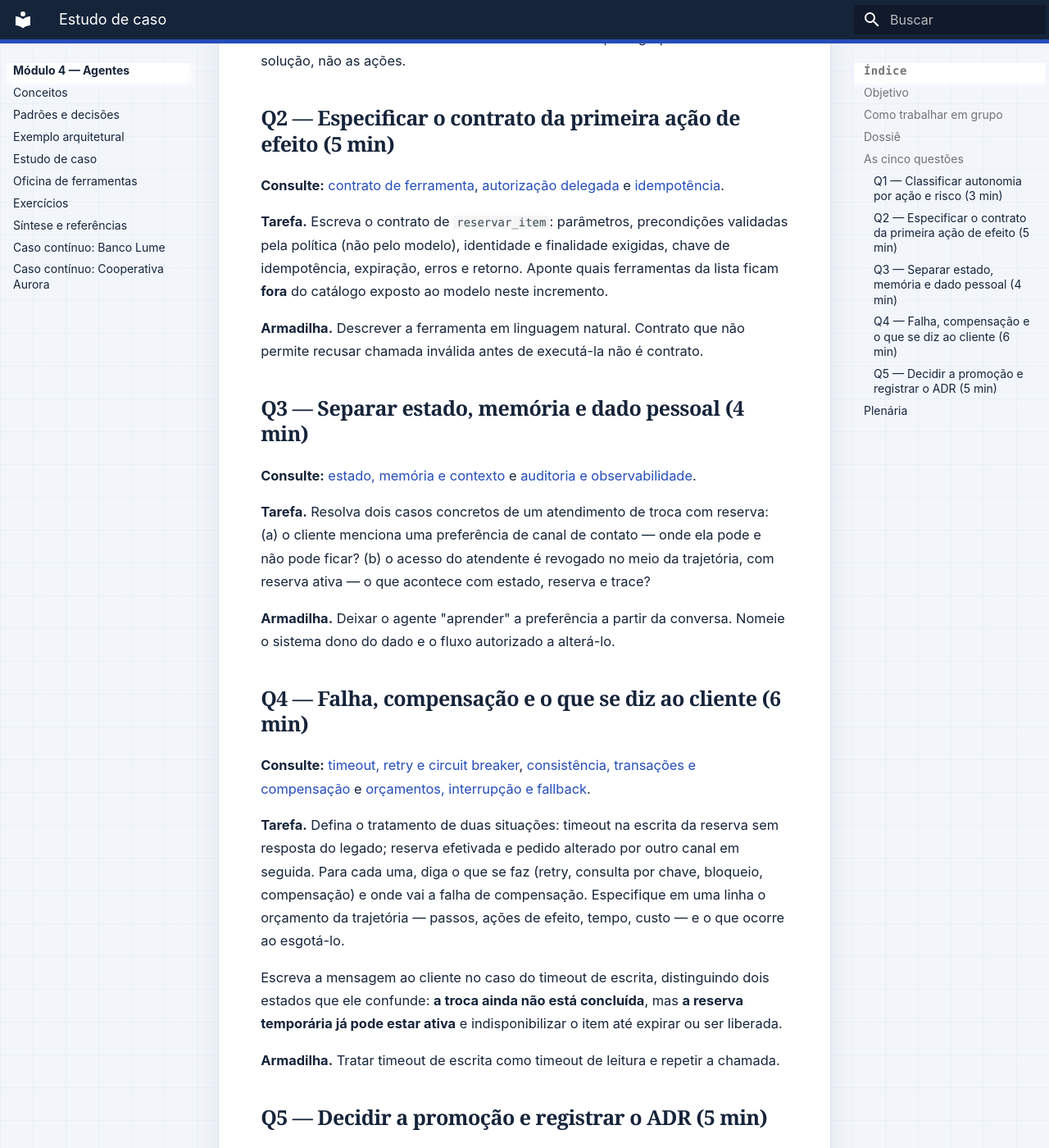
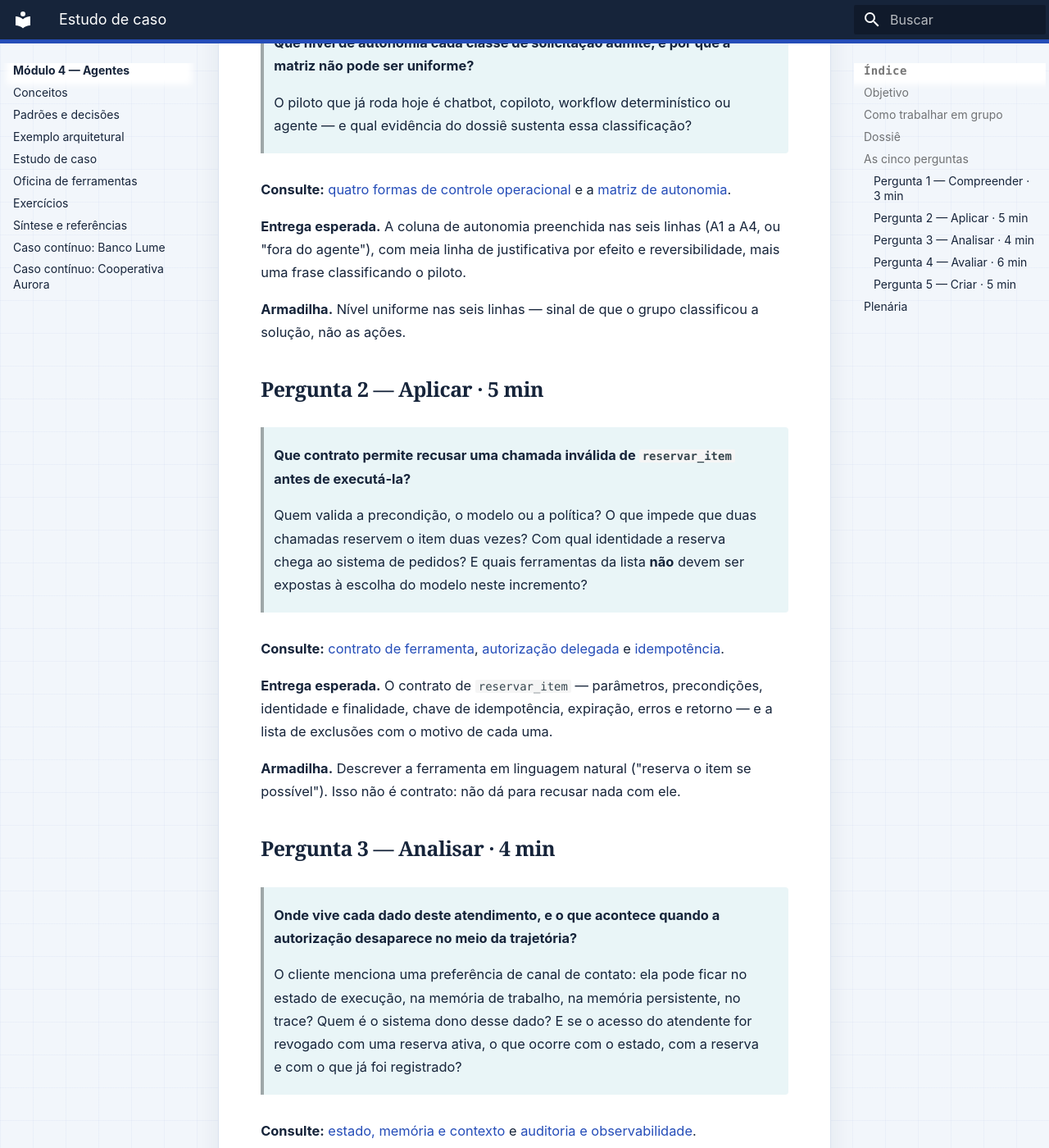
Before and after one commit to aulas-marco/arquitetura-solucoes-ia-generativa, an MkDocs documentation site: the page built from docs/modulo-4-agentes/estudo-de-caso.md, in a window 1280 px wide and 1400 px high, scrolled down 2914 px. Shown: the whole window at 82% size. Built offline with MkDocs 1.6.1 and Material for MkDocs 9.7.7, drawn with Linux system fonts in a browser that asks for light colours; some of the changed text lies outside the part shown.

Commit message:
docs(mod4): transforma as cinco tarefas do estudo de caso em perguntas por nível Bloom
As cinco seções estavam no imperativo ("atribua", "escreva") e não
apresentavam perguntas aos alunos. Cada uma passa a abrir com a pergunta
em destaque, mais sub-perguntas, e recebe o rótulo do nível cognitivo:
Compreender, Aplicar, Analisar, Avaliar e Criar, na ordem da taxonomia
de Bloom da disciplina. Consulte, entrega esperada e armadilha
permanecem; o timebox de 30 minutos não muda.

Co-Authored-By: Claude Opus 5 (1M context) <noreply@anthropic.com>

```diff
--- a/docs/modulo-4-agentes/estudo-de-caso.md
+++ b/docs/modulo-4-agentes/estudo-de-caso.md
@@ -4,7 +4,7 @@ Caso curto, para 30 minutos de discussão em grupo com o material do módulo abe
 
 ## Objetivo
 
-Decidir **quanta autonomia conceder, a que ação, sob qual autoridade e com qual recuperação** na Vértice Varejo. As cinco questões pedem respostas curtas — uma tabela, um contrato, uma mensagem, meia página de ADR — e usam as [quatro formas de controle operacional](conceitos.md#quatro-formas-de-controle-operacional), a [matriz de autonomia](padroes-e-decisoes.md#matriz-de-autonomia), o [contrato de ferramenta](padroes-e-decisoes.md#comece-pelo-contrato-de-ferramenta) e as [fitness functions](padroes-e-decisoes.md#fitness-functions-para-autonomia).
+Decidir **quanta autonomia conceder, a que ação, sob qual autoridade e com qual recuperação** na Vértice Varejo. As cinco perguntas pedem respostas curtas — uma tabela, um contrato, uma mensagem, meia página de ADR — e usam as [quatro formas de controle operacional](conceitos.md#quatro-formas-de-controle-operacional), a [matriz de autonomia](padroes-e-decisoes.md#matriz-de-autonomia), o [contrato de ferramenta](padroes-e-decisoes.md#comece-pelo-contrato-de-ferramenta) e as [fitness functions](padroes-e-decisoes.md#fitness-functions-para-autonomia).
 
 ## Como trabalhar em grupo
 
@@ -12,7 +12,7 @@ Grupos de três a cinco pessoas, 30 minutos cronometrados.
 
 **Papéis.** Distribua quatro papéis e mantenha-os até o fim, porque as tensões do caso só aparecem se alguém as defender: **arquitetura**, **segurança e privacidade**, **operações** e **comercial**. Em grupos de três, arquitetura acumula comercial.
 
-**Ritmo.** 4 min de leitura do dossiê · 3 min na Q1 · 5 min na Q2 · 4 min na Q3 · 6 min na Q4 · 5 min na Q5 · 3 min de plenária.
+**Ritmo.** 4 min de leitura do dossiê · 3 min na Pergunta 1 · 5 min na 2 · 4 min na 3 · 6 min na 4 · 5 min na 5 · 3 min de plenária.
 
 **Regra.** Toda decisão cita a seção do módulo que a sustenta. Decisão sem evidência no dossiê vira **incógnita** com o experimento que a resolveria, não suposição silenciosa. Não há tempo para consenso em tudo: registre a divergência e siga.
 
@@ -33,7 +33,7 @@ A Vértice Varejo recebe pedidos de troca, cancelamento, alteração de entrega
 | conceder desconto excepcional | políticas + pedidos | impacto financeiro |
 | alterar endereço após expedição | logística | alto risco de fraude |
 
-A coluna de autonomia foi removida de propósito: preenchê-la é a Q1.
+A coluna de autonomia foi removida de propósito: preenchê-la é a Pergunta 1.
 
 **Evidências do piloto.** Já existe um copiloto com workflow determinístico: identifica intenção, consulta dados por ferramentas de leitura e prepara orientação para o atendente executar. Três semanas com 40 atendentes e 640 solicitações:
 
@@ -49,47 +49,67 @@ A coluna de autonomia foi removida de propósito: preenchê-la é a Q1.
 
 **Incógnitas.** Sem medição de custo por atendimento, de carga de revisão do supervisor, nem de comportamento sob conteúdo malicioso no texto do cliente. A direção quer decisão em duas semanas.
 
-## As cinco questões
+## As cinco perguntas
 
-### Q1 — Classificar autonomia por ação e risco (3 min)
+As perguntas sobem os níveis da [taxonomia de Bloom](../comecar/taxonomia-de-bloom.md): compreender, aplicar, analisar, avaliar e criar. Cada uma indica o que consultar antes de responder, o tempo e a entrega esperada. Não há bloco de resposta: de Aplicar para cima, o feedback é do professor, sobre critérios, coerência e evidência.
+
+### Pergunta 1 — Compreender · 3 min
+
+> **Que nível de autonomia cada classe de solicitação admite, e por que a matriz não pode ser uniforme?**
+>
+> O piloto que já roda hoje é chatbot, copiloto, workflow determinístico ou agente — e qual evidência do dossiê sustenta essa classificação?
 
 **Consulte:** [quatro formas de controle operacional](conceitos.md#quatro-formas-de-controle-operacional) e a [matriz de autonomia](padroes-e-decisoes.md#matriz-de-autonomia).
 
-**Tarefa.** Atribua um nível (A1 a A4, ou "fora do agente") a cada linha da tabela de classes, com justificativa de meia linha por efeito e reversibilidade. Diga também se o piloto atual é chatbot, copiloto, workflow determinístico ou agente.
+**Entrega esperada.** A coluna de autonomia preenchida nas seis linhas (A1 a A4, ou "fora do agente"), com meia linha de justificativa por efeito e reversibilidade, mais uma frase classificando o piloto.
 
 **Armadilha.** Nível uniforme nas seis linhas — sinal de que o grupo classificou a solução, não as ações.
 
-### Q2 — Especificar o contrato da primeira ação de efeito (5 min)
+### Pergunta 2 — Aplicar · 5 min
+
+> **Que contrato permite recusar uma chamada inválida de `reservar_item` antes de executá-la?**
+>
+> Quem valida a precondição, o modelo ou a política? O que impede que duas chamadas reservem o item duas vezes? Com qual identidade a reserva chega ao sistema de pedidos? E quais ferramentas da lista **não** devem ser expostas à escolha do modelo neste incremento?
 
 **Consulte:** [contrato de ferramenta](padroes-e-decisoes.md#comece-pelo-contrato-de-ferramenta), [autorização delegada](padroes-e-decisoes.md#identidade-do-usuario-e-autorizacao-delegada) e [idempotência](padroes-e-decisoes.md#idempotencia-concorrencia-e-prevencao-de-repeticao).
 
-**Tarefa.** Escreva o contrato de `reservar_item`: parâmetros, precondições validadas pela política (não pelo modelo), identidade e finalidade exigidas, chave de idempotência, expiração, erros e retorno. Aponte quais ferramentas da lista ficam **fora** do catálogo exposto ao modelo neste incremento.
+**Entrega esperada.** O contrato de `reservar_item` — parâmetros, precondições, identidade e finalidade, chave de idempotência, expiração, erros e retorno — e a lista de exclusões com o motivo de cada uma.
 
-**Armadilha.** Descrever a ferramenta em linguagem natural. Contrato que não permite recusar chamada inválida antes de executá-la não é contrato.
+**Armadilha.** Descrever a ferramenta em linguagem natural ("reserva o item se possível"). Isso não é contrato: não dá para recusar nada com ele.
 
-### Q3 — Separar estado, memória e dado pessoal (4 min)
+### Pergunta 3 — Analisar · 4 min
+
+> **Onde vive cada dado deste atendimento, e o que acontece quando a autorização desaparece no meio da trajetória?**
+>
+> O cliente menciona uma preferência de canal de contato: ela pode ficar no estado de execução, na memória de trabalho, na memória persistente, no trace? Quem é o sistema dono desse dado? E se o acesso do atendente for revogado com uma reserva ativa, o que ocorre com o estado, com a reserva e com o que já foi registrado?
 
 **Consulte:** [estado, memória e contexto](conceitos.md#estado-memoria-e-contexto) e [auditoria e observabilidade](padroes-e-decisoes.md#auditoria-e-observabilidade).
 
-**Tarefa.** Resolva dois casos concretos de um atendimento de troca com reserva: (a) o cliente menciona uma preferência de canal de contato — onde ela pode e não pode ficar? (b) o acesso do atendente é revogado no meio da trajetória, com reserva ativa — o que acontece com estado, reserva e trace?
+**Entrega esperada.** Resposta aos dois casos, dizendo em cada um o que entra e o que é proibido em cada lugar.
 
-**Armadilha.** Deixar o agente "aprender" a preferência a partir da conversa. Nomeie o sistema dono do dado e o fluxo autorizado a alterá-lo.
+**Armadilha.** Deixar o agente "aprender" a preferência a partir da conversa.
 
-### Q4 — Falha, compensação e o que se diz ao cliente (6 min)
+### Pergunta 4 — Avaliar · 6 min
+
+> **Quando o legado de pedidos não responde, o efeito ocorreu ou não — e o que se pode afirmar ao cliente?**
+>
+> Diante de timeout na escrita da reserva, cabe repetir a chamada? Se a reserva foi efetivada e o pedido mudou por outro canal em seguida, quem compensa, e para onde vai a falha da compensação? Que orçamento de passos, ações de efeito, tempo e custo você defende para a trajetória, e o que acontece ao esgotá-lo?
 
 **Consulte:** [timeout, retry e circuit breaker](padroes-e-decisoes.md#timeout-retry-e-circuit-breaker), [consistência, transações e compensação](padroes-e-decisoes.md#consistencia-transacoes-e-compensacao) e [orçamentos, interrupção e fallback](padroes-e-decisoes.md#orcamentos-interrupcao-e-fallback).
 
-**Tarefa.** Defina o tratamento de duas situações: timeout na escrita da reserva sem resposta do legado; reserva efetivada e pedido alterado por outro canal em seguida. Para cada uma, diga o que se faz (retry, consulta por chave, bloqueio, compensação) e onde vai a falha de compensação. Especifique em uma linha o orçamento da trajetória — passos, ações de efeito, tempo, custo — e o que ocorre ao esgotá-lo.
-
-Escreva a mensagem ao cliente no caso do timeout de escrita, distinguindo dois estados que ele confunde: **a troca ainda não está concluída**, mas **a reserva temporária já pode estar ativa** e indisponibilizar o item até expirar ou ser liberada.
+**Entrega esperada.** Tratamento das duas situações, o orçamento em uma linha e a mensagem ao cliente para o caso do timeout de escrita. A mensagem precisa distinguir dois estados que ele confunde: **a troca ainda não está concluída**, mas **a reserva temporária já pode estar ativa** e indisponibilizar o item até expirar ou ser liberada.
 
 **Armadilha.** Tratar timeout de escrita como timeout de leitura e repetir a chamada.
 
-### Q5 — Decidir a promoção e registrar o ADR (5 min)
+### Pergunta 5 — Criar · 5 min
+
+> **Que decisão o grupo leva à direção em duas semanas, e sob que condição ela se reverte?**
+>
+> A reserva deve ser exposta à escolha do modelo? Por que descartar múltiplos agentes por domínio e por que não comprar um serviço hospedado de planejamento e política? Que número, medido em produção, obrigaria a reduzir a autonomia depois de concedida?
 
 **Consulte:** [fitness functions para autonomia](padroes-e-decisoes.md#fitness-functions-para-autonomia), [agente único versus múltiplos agentes](padroes-e-decisoes.md#agente-unico-versus-multiplos-agentes) e [plataforma e obtenção de capacidade](padroes-e-decisoes.md#plataforma-e-obtencao-de-capacidade).
 
-**Tarefa.** Meia página no formato do [template de ADR](../referencia/template-adr.md): expor ou não a reserva ao modelo; duas opções descartadas, entre elas múltiplos agentes por domínio e serviço hospedado de planejamento e política; a evidência do dossiê que sustenta a decisão; duas fitness functions com limite numérico e ação automática; e o gatilho que reduz autonomia depois de concedida.
+**Entrega esperada.** Meia página no formato do [template de ADR](../referencia/template-adr.md): decisão, duas opções descartadas, evidência do dossiê que a sustenta, duas fitness functions com limite numérico e ação automática, e o gatilho de redução de autonomia.
 
 **Armadilha.** Justificar a promoção pela variação de 31% sem verificar em que classes de solicitação ela ocorre — pode estar concentrada em leituras que já são A2.
 
```
